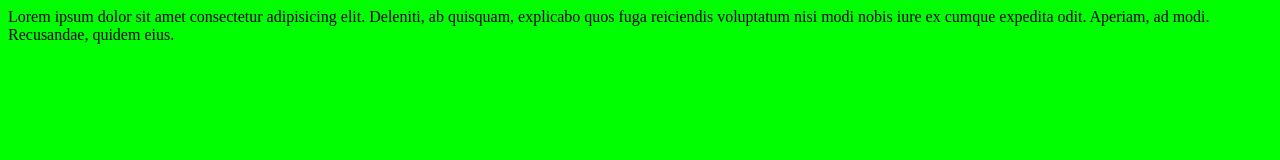
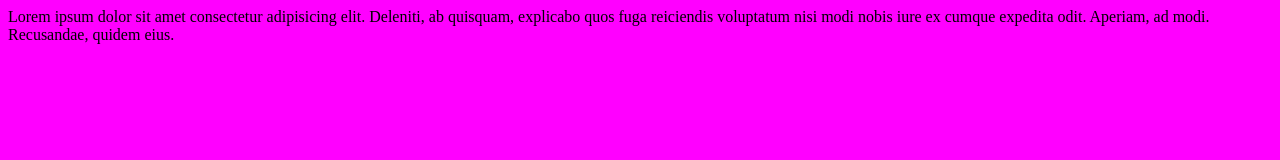
Before and after one commit to anqst/wba-mocek-adam-2c, a plain HTML site: page 04-11-2021/index.html in a window 1280 px wide. Drawn offline with Linux system fonts and the light colour scheme.

Commit message:
Change background color

```diff
--- a/04-11-2021/style.css
+++ b/04-11-2021/style.css
@@ -1,3 +1,3 @@
 body {
-    background-color: #00ff00;
+    background-color: #ff00ff;
 }
```
